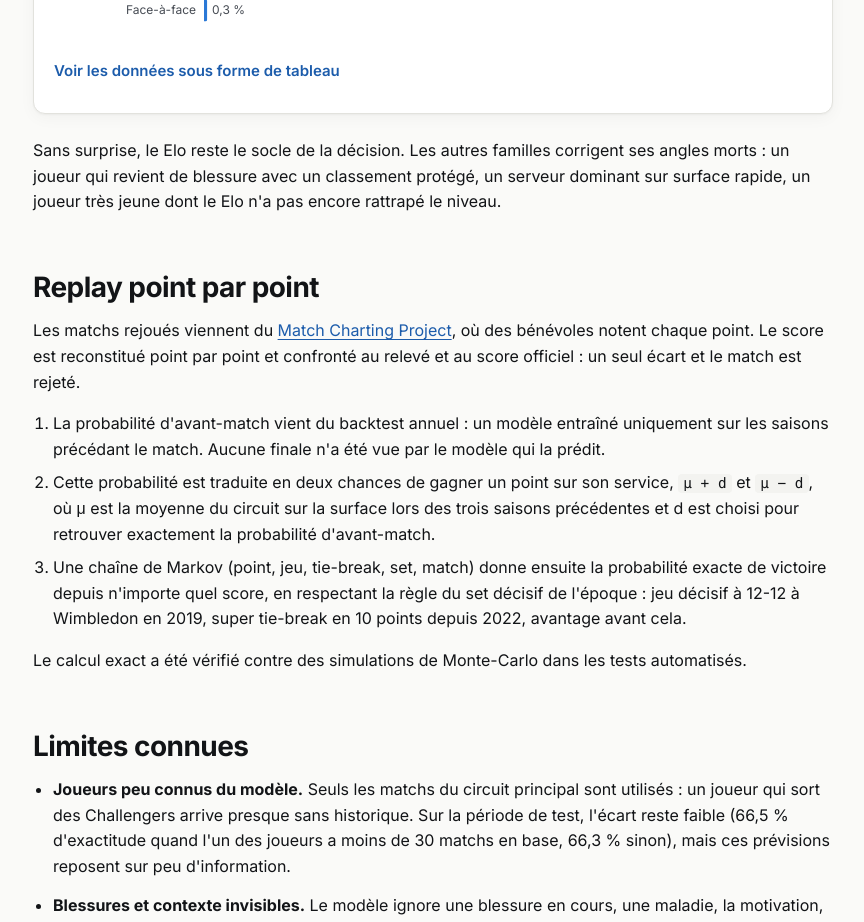
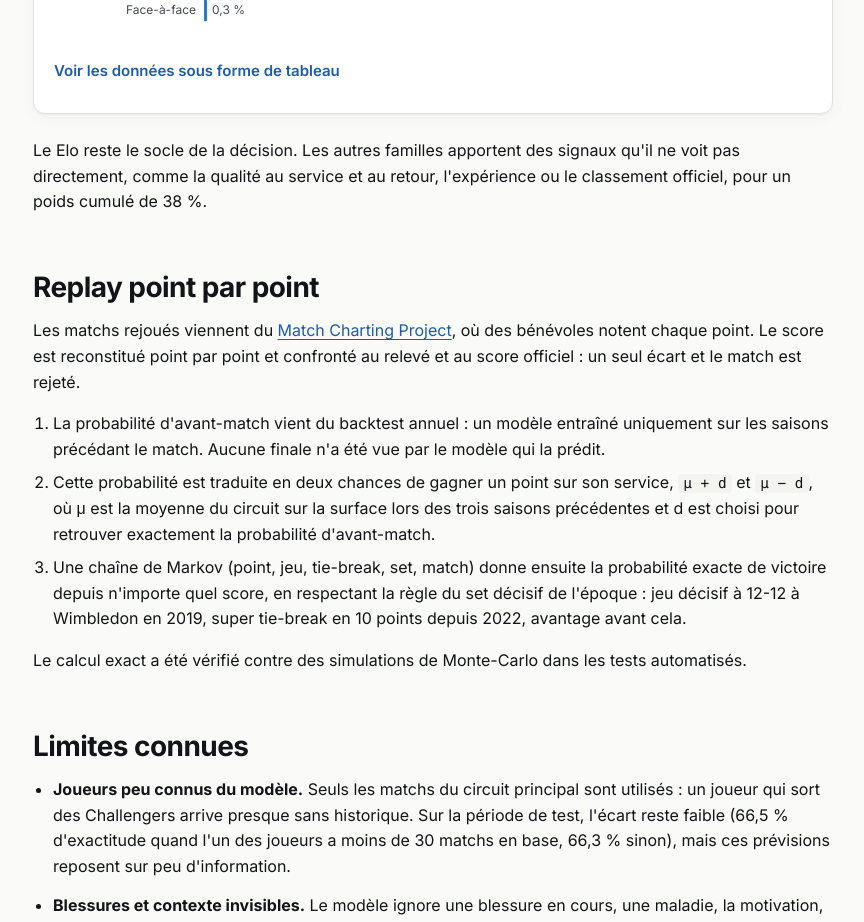
Before and after one commit to ligsow6/MatchPointAI, a Next.js app in the folder web/: page /methodologie in a window 1280 px wide. Shown: the part 4100-5022 px from the top of the page, without its empty margins (63-927 px from the left). Built offline with nearby package versions, Linux system fonts and the light colour scheme.

Commit message:
docs: appuie le commentaire d'importance des variables sur les chiffres

```diff
--- a/web/app/methodologie/page.tsx
+++ b/web/app/methodologie/page.tsx
@@ -345,10 +345,16 @@ export default function MethodologyPage() {
             />
           </ChartFigure>
           <p>
-            Sans surprise, le Elo reste le socle de la décision. Les autres familles corrigent ses
-            angles morts : un joueur qui revient de blessure avec un classement protégé, un serveur
-            dominant sur surface rapide, un joueur très jeune dont le Elo n&apos;a pas encore
-            rattrapé le niveau.
+            Le Elo reste le socle de la décision. Les autres familles apportent des signaux
+            qu&apos;il ne voit pas directement, comme la qualité au service et au retour,
+            l&apos;expérience ou le classement officiel, pour un poids cumulé de{" "}
+            {formatPercent(
+              details.importance.families
+                .filter((family) => family.key !== "elo")
+                .reduce((total, family) => total + family.share, 0),
+              0,
+            )}
+            .
           </p>
         </Section>
 
```
